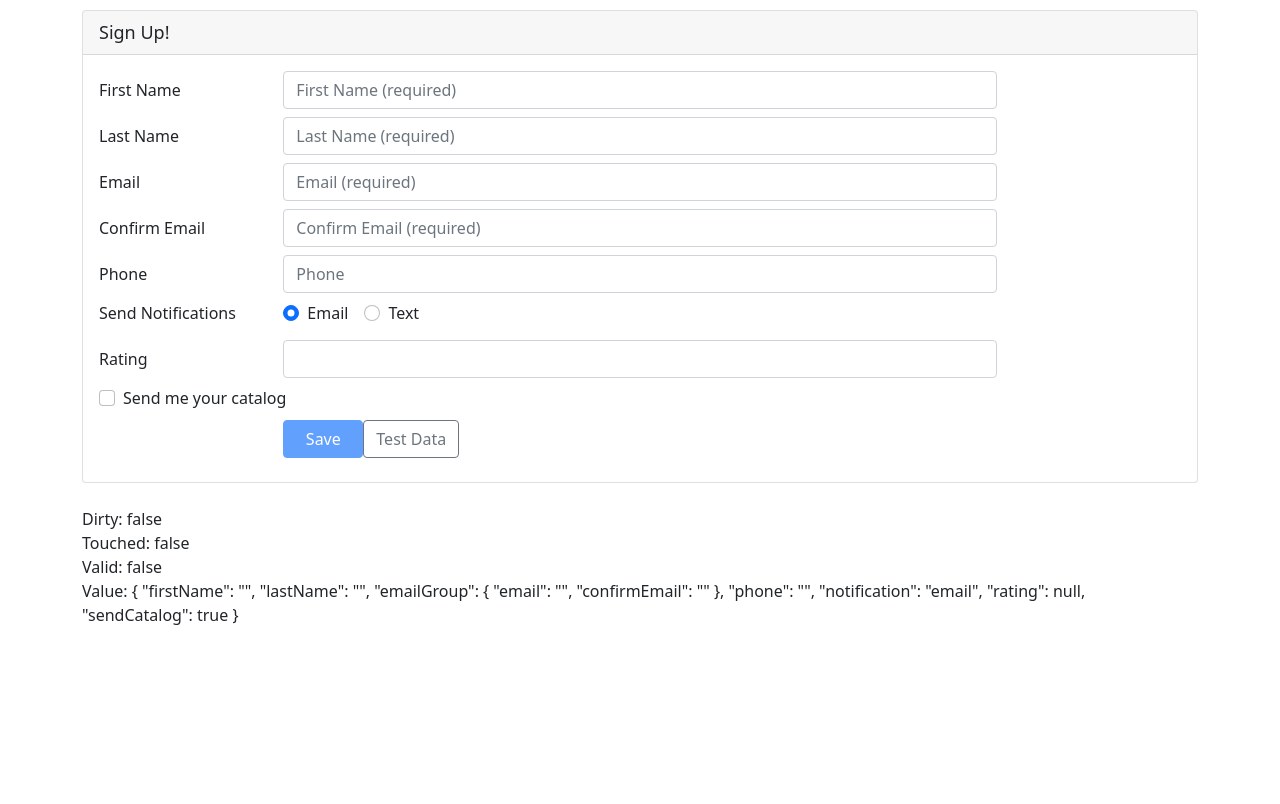
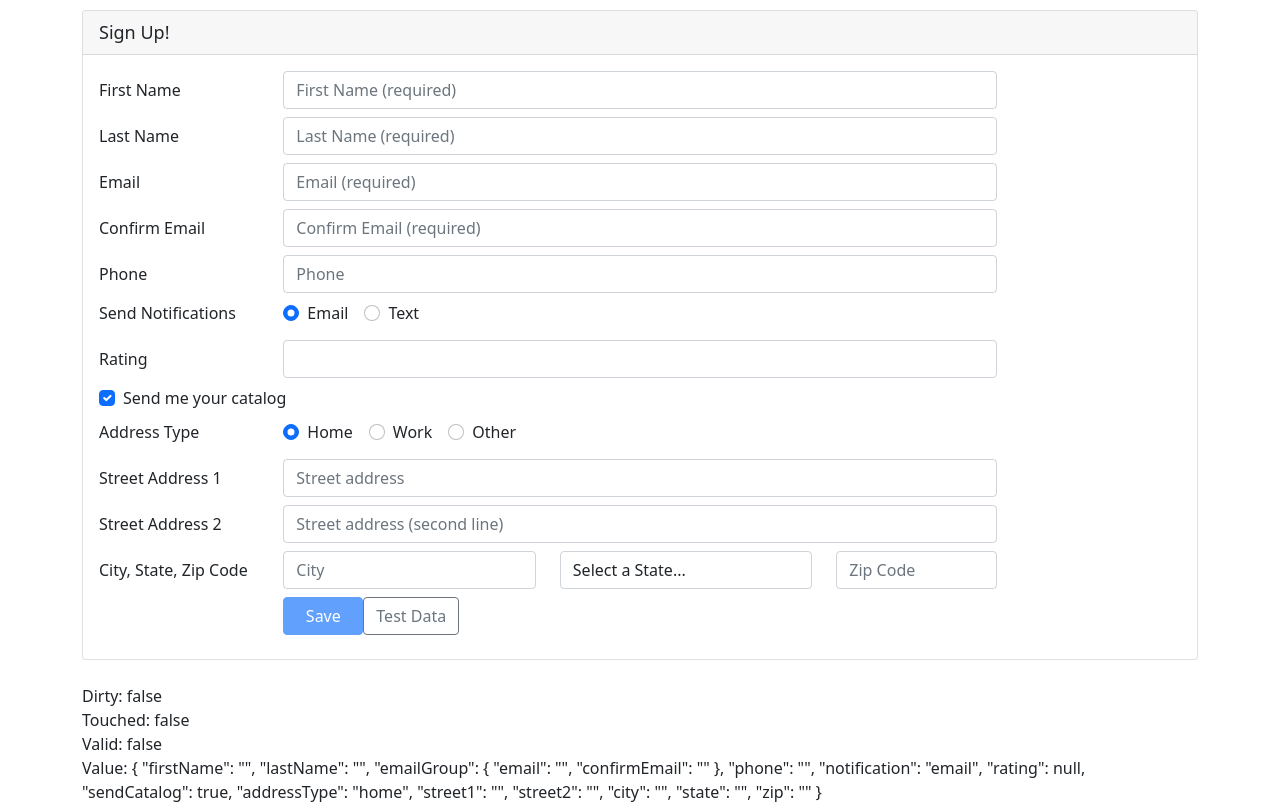
Before and after one commit to Andrewdezoyza97/Angular-Reactive-Forms, an Angular app: page / in a window 1280 px wide. Built offline with nearby package versions, Linux system fonts and the light colour scheme.

Commit message:
Define the Input elements to duplicate

```diff
--- a/src/app/customers/customer.component.html
+++ b/src/app/customers/customer.component.html
@@ -165,6 +165,7 @@
 
 
       <!-- catelog -->
+
       <div class="form-group row mb-2">
         <div class="col-md-8">
           <div class="form-check">
@@ -172,13 +173,14 @@
               <input class="form-check-input"
                      id="sendCatalogId"
                      type="checkbox"
-                     formControlNamename="sendCatalog"> Send me your catalog
+                     formControlName="sendCatalog">Send me your catalog
             </label>
           </div>
         </div>
       </div>
 
-      <!-- <div *ngIf="customer.sendCatalog">
+      <!-- Address Form -->
+      <div *ngIf="customerForm.get('sendCatalog')?.value">
         <div class="form-group row mb-2">
           <label class="col-md-2 col-form-label pt-0">Address Type</label>
           <div class="col-md-8">
@@ -188,8 +190,7 @@
                        id="addressType1Id"
                        type="radio"
                        value="home"
-                       [(ngModel)]="customer.addressType"
-                       name="addressType"> Home
+                       formControlName="addressType"> Home
               </label>
             </div>
             <div class="form-check form-check-inline">
@@ -198,8 +199,7 @@
                        id="addressType1Id"
                        type="radio"
                        value="work"
-                       [(ngModel)]="customer.addressType"
-                       name="addressType"> Work
+                       formControlName="addressType"> Work
               </label>
             </div>
             <div class="form-check form-check-inline">
@@ -208,8 +208,7 @@
                        id="addressType1Id"
                        type="radio"
                        value="other"
-                       [(ngModel)]="customer.addressType"
-                       name="addressType"> Other
+                       formControlName="addressType"> Other
               </label>
             </div>
           </div>
@@ -223,8 +222,7 @@
                    id="street1Id"
                    type="text"
                    placeholder="Street address"
-                   [(ngModel)]="customer.street1"
-                   name="street1">
+                   formControlName="street1">
           </div>
         </div>
 
@@ -236,8 +234,7 @@
                    id="street2Id"
                    type="text"
                    placeholder="Street address (second line)"
-                   [(ngModel)]="customer.street2"
-                   name="street2">
+                   formControlName="street2">
           </div>
         </div>
 
@@ -249,14 +246,12 @@
                    id="cityId"
                    type="text"
                    placeholder="City"
-                   [(ngModel)]="customer.city"
-                   name="city">
+                   formControlName="city">
           </div>
           <div class="col-md-3">
             <select class="form-control"
                     id="stateId"
-                    [(ngModel)]="customer.state"
-                    name="state">
+                    formControlName="state">
               <option value=""
                       disabled
                       selected
@@ -276,11 +271,10 @@
                    id="zipId"
                    type="number"
                    placeholder="Zip Code"
-                   [(ngModel)]="customer.zip"
-                   name="zip">
+                   formControlName="zip">
           </div>
         </div>
-      </div> -->
+      </div>
 
       <div class="form-group row mb-2">
         <div class="offset-md-2 col-md-4">
--- a/src/app/customers/customer.component.ts
+++ b/src/app/customers/customer.component.ts
@@ -1,6 +1,6 @@
 import { Component, OnInit } from '@angular/core';
 import { FormGroup, FormBuilder, Validators, AbstractControl, ValidatorFn } from '@angular/forms';
-import {debounceTime} from 'rxjs/operators'
+import { debounceTime } from 'rxjs/operators'
 
 import { Customer } from './customer';
 import { from } from 'rxjs';
@@ -38,7 +38,7 @@ export class CustomerComponent implements OnInit {
   customer = new Customer();
   emailMessage = '';
 
-  private validationMessages :any = {
+  private validationMessages: any = {
     required: 'Please Enter Your Email Address',
     email: 'Please Enter a Valid Email Address'
   };
@@ -56,7 +56,15 @@ export class CustomerComponent implements OnInit {
       phone: '',
       notification: 'email',
       rating: [null, ratingRange(1, 5)],
-      sendCatalog: true
+      sendCatalog: true,
+      addressType: 'home',
+      street1: '',
+      street2: '',
+      city: '',
+      state: '',
+      zip: ''
+
+
     });
 
     this.customerForm.get('notification')?.valueChanges.subscribe(
```
